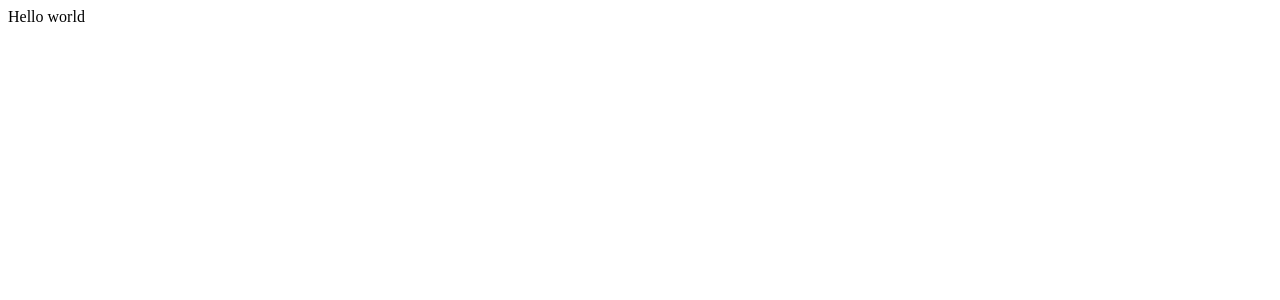
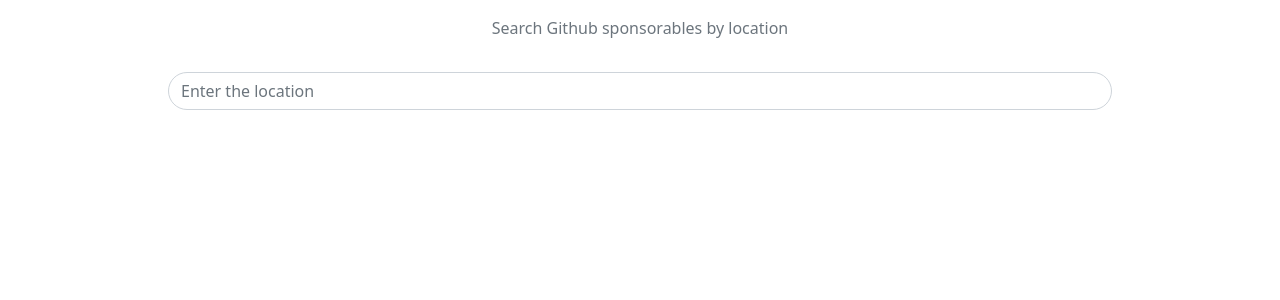
Before and after one commit to zsevic/sponsorables, a Next.js app: page / in a window 1280 px wide. Shown: the top 300 px of the page. Built offline with nearby package versions, Linux system fonts and the light colour scheme.

Commit message:
Initial layout

```diff
--- a/package.json
+++ b/package.json
@@ -15,9 +15,11 @@
   },
   "dependencies": {
     "axios": "^1.2.0",
+    "bootstrap": "^5.2.3",
     "next": "^13.0.6",
     "prop-types": "^15.8.1",
     "react": "18.2.0",
+    "react-bootstrap": "^2.6.0",
     "react-dom": "18.2.0"
   },
   "devDependencies": {
--- /dev/null
+++ b/src/components/header.jsx
@@ -0,0 +1,11 @@
+import React from 'react';
+
+export default function Header() {
+  return (
+    <header>
+      <p className="text-center text-muted mt-3 w-75 mx-auto">
+        Search Github sponsorables by location
+      </p>
+    </header>
+  );
+}
--- /dev/null
+++ b/src/components/search.jsx
@@ -0,0 +1,12 @@
+import React from 'react';
+import { Form } from 'react-bootstrap';
+
+export default function SearchBar() {
+  return (
+    <Form className="mb-3 mt-4 p-2 w-75 mx-auto">
+    <Form.Group className="mb-3" controlId="formBasicEmail">
+      <Form.Control type="email" placeholder="Enter the location" className="rounded-pill" />
+    </Form.Group>
+    </Form>
+  );
+}
--- a/src/pages/_app.jsx
+++ b/src/pages/_app.jsx
@@ -1,5 +1,6 @@
 import PropTypes from "prop-types";
 import React from "react";
+import 'bootstrap/dist/css/bootstrap.min.css';
 
 function App({ Component, pageProps }) {
   return <Component {...pageProps} />;
--- a/src/pages/index.jsx
+++ b/src/pages/index.jsx
@@ -1,3 +1,5 @@
+import Header from 'components/header';
+import SearchBar from 'components/search';
 import Head from "next/head";
 import React from "react";
 
@@ -8,7 +10,8 @@
         <title>sponsorables</title>
         <link rel="icon" href="./favicon.ico" />
       </Head>
-      Hello world
+      <Header/>
+      <SearchBar/>
     </div>
   );
 }
```
Also changed, not shown: 1 other file (tests, documents, lock files or other folders).
